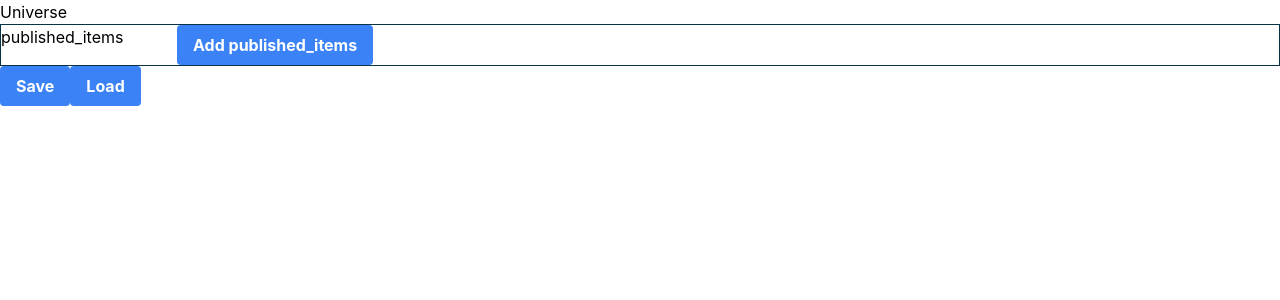
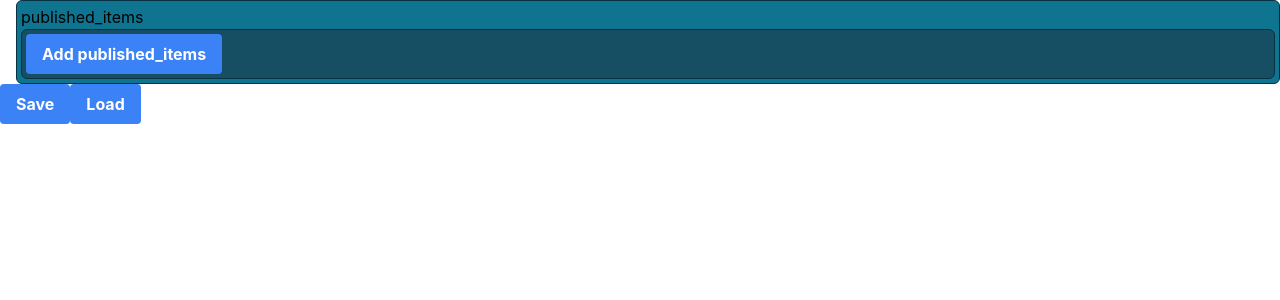
Before and after one commit to tiziano88/multiverse, a React (Create React App) app in the folder editor/: page / in a window 1280 px wide. Shown: the top 300 px of the page. Built offline with nearby package versions, Linux system fonts and the light colour scheme.

Commit message:
Support YT video

```diff
--- a/editor/src/App.css
+++ b/editor/src/App.css
@@ -7,12 +7,19 @@
 }
 
 .row {
-  @apply flex flex-row;
-  @apply border-spacing-1 border-cyan-950 border;
+  @apply bg-cyan-700;
+  @apply p-1;
+  @apply border-spacing-1 border-cyan-950 border rounded-md p-1;
 }
 
 .row-label {
   @apply w-44;
 }
 .row-value {
+  @apply bg-cyan-900;
+  @apply border border-cyan-950 rounded-md p-1;
 }
+
+.type-fields {
+  @apply ml-4;
+}
--- a/editor/src/components/PublishedItemComponent.tsx
+++ b/editor/src/components/PublishedItemComponent.tsx
@@ -2,6 +2,7 @@ import { multiverse } from "../compiled/schema";
 import { FieldEditor, Props, optional_field, type } from "../utils/components";
 import { RatingComponent } from "./RatingComponent";
 import { StringComponent } from "./StringComponent";
+import { YoutubeVideoComponent } from "./YoutubeVideoComponent";
 
 export const PublishedItemComponent: FieldEditor<multiverse.IPublishedItem> = ({
   value,
@@ -25,5 +26,13 @@ export const PublishedItemComponent: FieldEditor<multiverse.IPublishedItem> = ({
       RatingComponent,
       () => multiverse.Rating.create({})
     ),
+    optional_field(
+      "youtube_video",
+      value,
+      "youtubeVideo",
+      updateValue,
+      YoutubeVideoComponent,
+      () => multiverse.YouTubeVideo.create({})
+    ),
   ]);
 };
--- /dev/null
+++ b/editor/src/components/YoutubeVideoComponent.tsx
@@ -0,0 +1,53 @@
+import React, { useCallback, useEffect } from "react";
+import { FieldEditor, Props } from "../utils/components";
+import { multiverse } from "../compiled/schema";
+
+const apiKey = "AIzaSyDvi0p-ecxb8t4FvBZfTghLfrIUaORWh-0";
+
+export const YoutubeVideoComponent: FieldEditor<multiverse.IYouTubeVideo> = ({
+  value,
+  updateValue,
+}) => {
+  console.log("creating YoutubeVideo", value);
+  const [videoData, setVideoData] = React.useState({} as any);
+
+  useEffect(() => {
+    console.log("useEffect");
+    if (value.videoId && value.videoId.length > 5) {
+      console.log("value.videoId", value.videoId);
+      console.log("fetching data from YT");
+      // fetch data from OMDB.
+      fetch(
+        `https://www.googleapis.com/youtube/v3/videos?part=snippet&id=${value.videoId}&key=${apiKey}`
+      ).then((response) => {
+        response.json().then((data) => {
+          console.log("omdb data", data);
+          // Update the state variable.
+          setVideoData(data);
+        });
+      });
+    }
+  }, [value.videoId]);
+
+  return (
+    <div>
+      <input
+        type="text"
+        value={value.videoId || ""}
+        onChange={(e) =>
+          updateValue(
+            multiverse.YouTubeVideo.create({ videoId: e.target.value })
+          )
+        }
+        placeholder="Movie"
+      />
+      <div>
+        {videoData &&
+          videoData.items &&
+          videoData.items[0] &&
+          videoData.items[0].snippet &&
+          videoData.items[0].snippet.title}
+      </div>
+    </div>
+  );
+};
--- a/editor/src/utils/components.tsx
+++ b/editor/src/utils/components.tsx
@@ -25,8 +25,8 @@ export function field_row(
 export function type(name: string, rows: ReactElement[]) {
   return (
     <div className="type">
-      <div className="type-name">{name}</div>
-      {rows}
+      {/* <div className="type-name">{name}</div> */}
+      <div className="type-fields">{rows}</div>
     </div>
   );
 }
```
Also changed, not shown: 1 other file (tests, documents, lock files or other folders).
